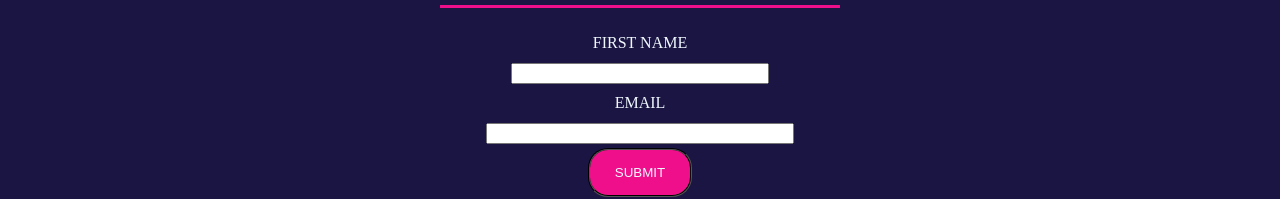
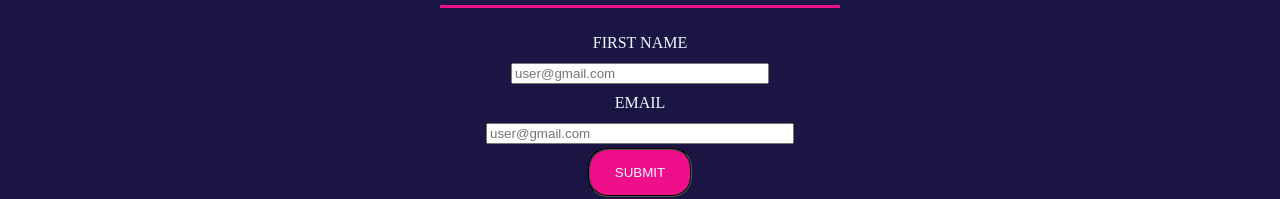
Before and after one commit to mrgovernment-max/mrgovernmentt, a plain HTML site: page index.html in a window 1280 px wide. Shown: the part 1201-1400 px from the top of the page. Drawn offline with Linux system fonts and the light colour scheme.

Commit message:
Update index.html

```diff
--- a/index.html
+++ b/index.html
@@ -77,9 +77,9 @@
             <input type="hidden" name="apikey" value="fd3982c6-dc25-4253-a4af-5cd13c644d11">
            <input type="hidden" name="redirect" value="https://mrgovernment-max.github.io/mrgovernmentt/"/>
             <label for="first">FIRST NAME</label><br>
-            <input type="text" id="first"  name="first" style="width: 250px;"><br>
+            <input type="text" id="first" placeholder="user@gmail.com"  name="first" style="width: 250px;"><br>
             <label for="mail">EMAIL</label><br>
-            <input type="text" id="mail"  name="mail" style="width: 300px;"><br>
+            <input type="text" id="mail" placeholder="user@gmail.com"  name="mail" style="width: 300px;"><br>
             <button type="submit" >SUBMIT</button>
 
     </div>
```
